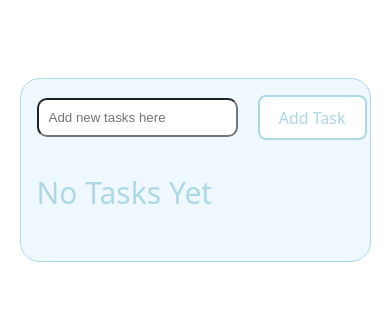
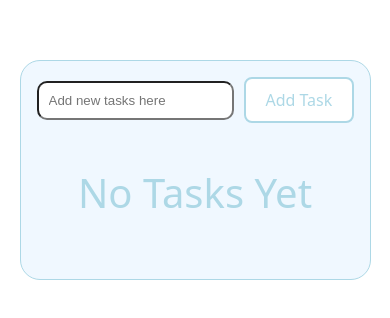
Before and after one commit to Tolu19/Todo-app, a React (Vite) app: page / in a window 390 px wide. Shown: the part 252-570 px from the top of the page. Built offline with nearby package versions, Linux system fonts and the light colour scheme.

Commit message:
mobile fixes

```diff
--- a/src/ToDoInput.module.css
+++ b/src/ToDoInput.module.css
@@ -1,13 +1,16 @@
 
 .wrapper {
  display: flex;
-  gap: 20px;
+  gap: 10px;
  align-items: center;
  justify-content: space-between;
-
+ flex-wrap: nowrap;
+  margin-bottom: 40px;
 }
 
 .input {
+  flex: 1;
+  min-width: 0;
   padding: 10px;
   border-radius: 10px;
 }
--- a/src/ToDoList.module.css
+++ b/src/ToDoList.module.css
@@ -24,6 +24,7 @@ button {
     white-space: nowrap;
 }
 p {
-    font-size: 30px;
+    font-size: 40px;
     color: lightblue;
+    text-align: center;
 }
```
